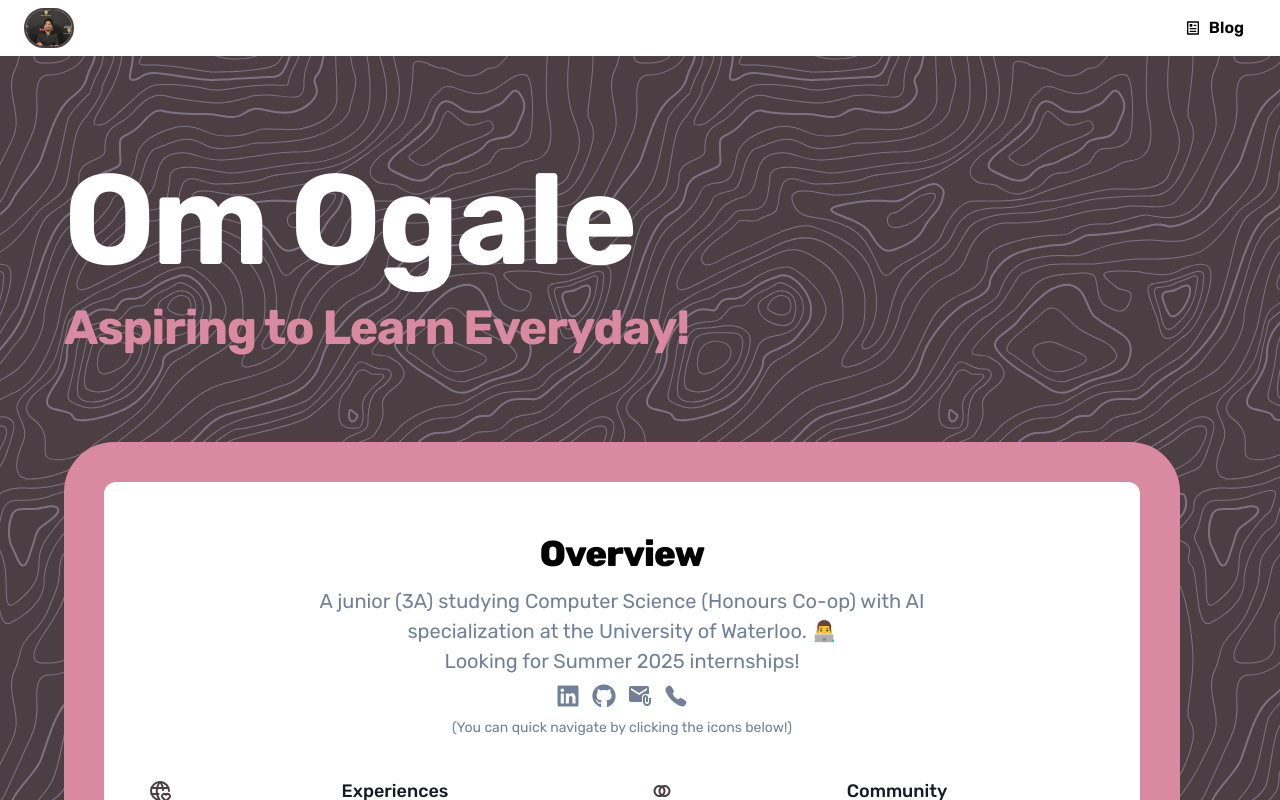
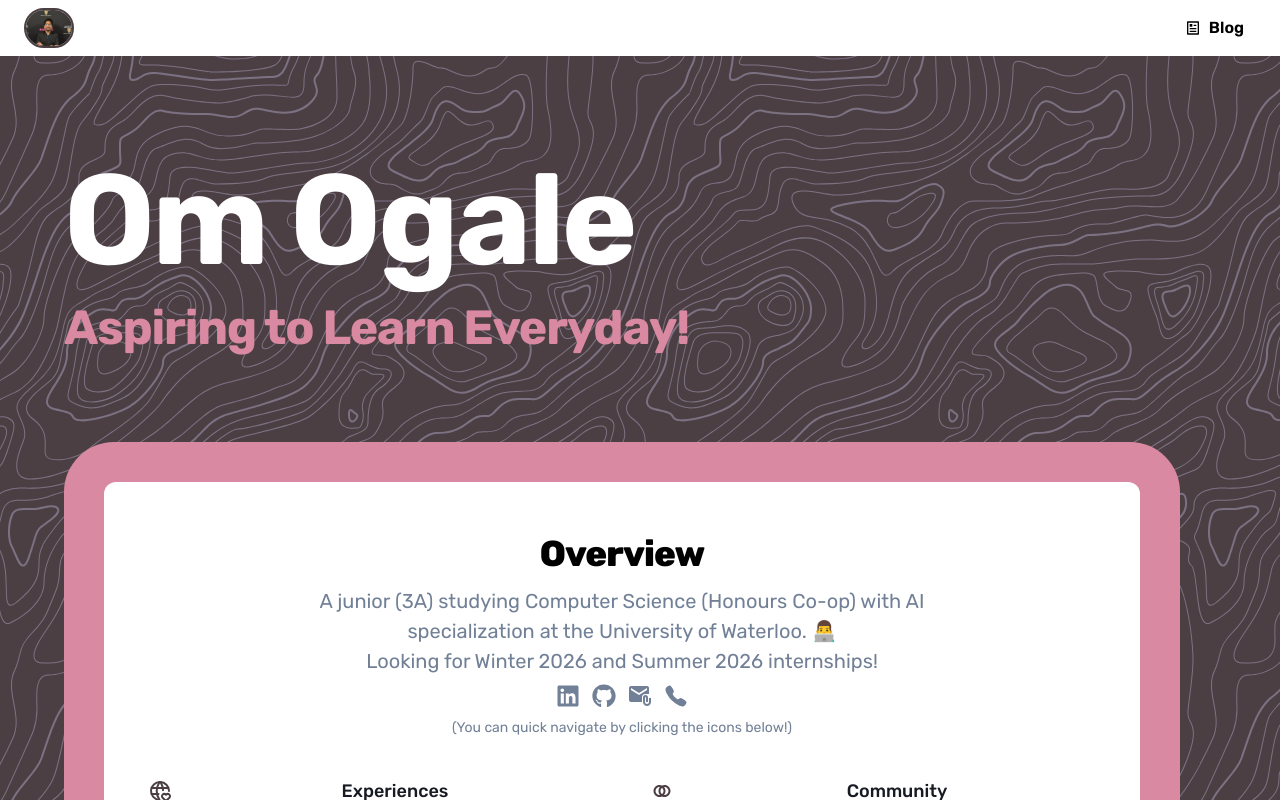
Before and after one commit to OmOgale/Exhibit, a Next.js app in the folder exhibit/: page / in a window 1280 px wide. Shown: the top 800 px of the page. Built offline with nearby package versions, Linux system fonts and the light colour scheme; a web font is replaced by a local one.

Commit message:
feat: update

```diff
--- a/exhibit/src/components/Overview.tsx
+++ b/exhibit/src/components/Overview.tsx
@@ -160,7 +160,7 @@ export const Overview = ({
                 University of Waterloo.
               </Link>{" "}
               👨‍💻<br />
-              Looking for Summer 2025 internships!
+              Looking for Winter 2026 and Summer 2026 internships!
             </chakra.p>
             <HStack
               maxW="2xl"
```
